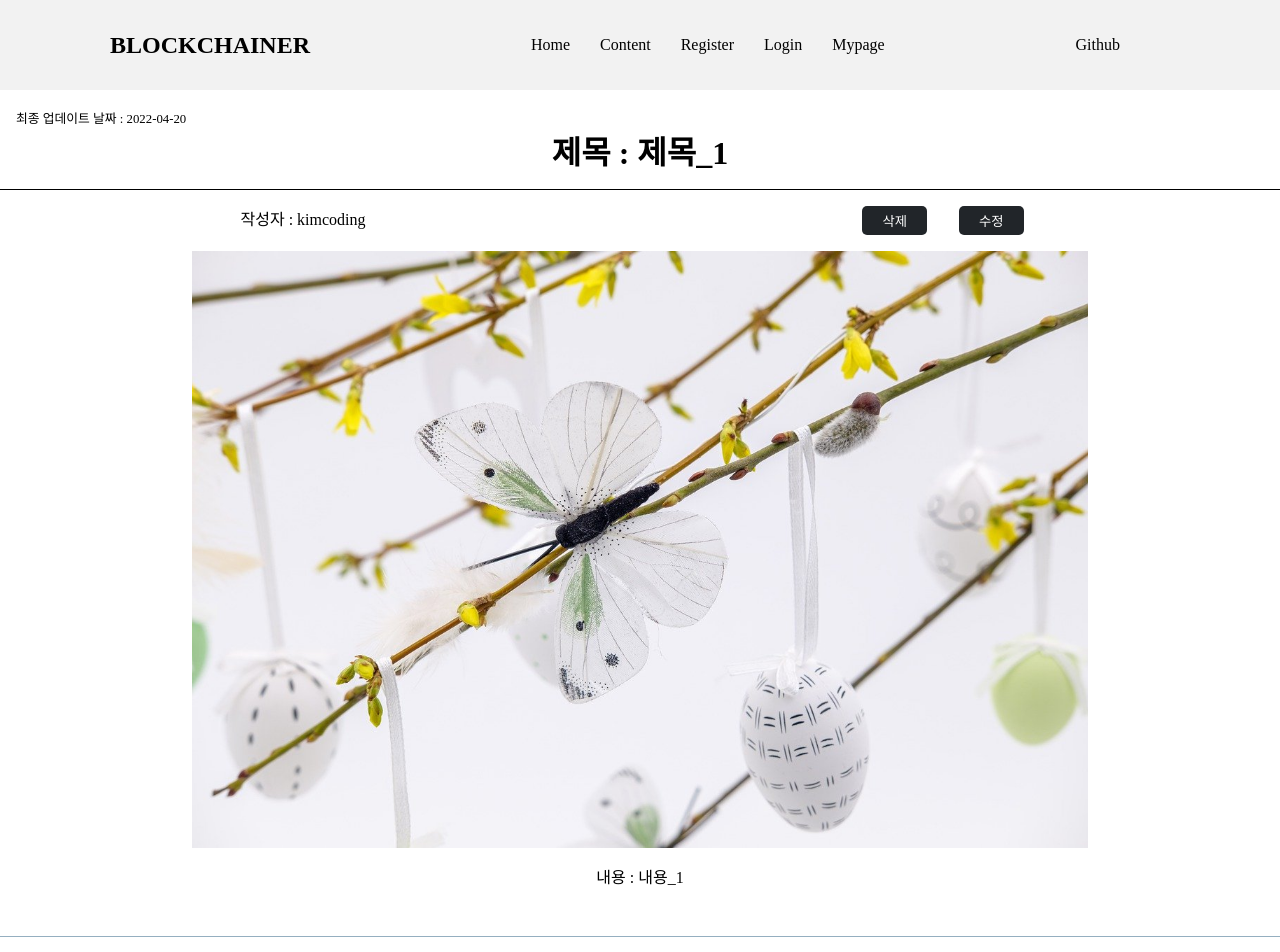
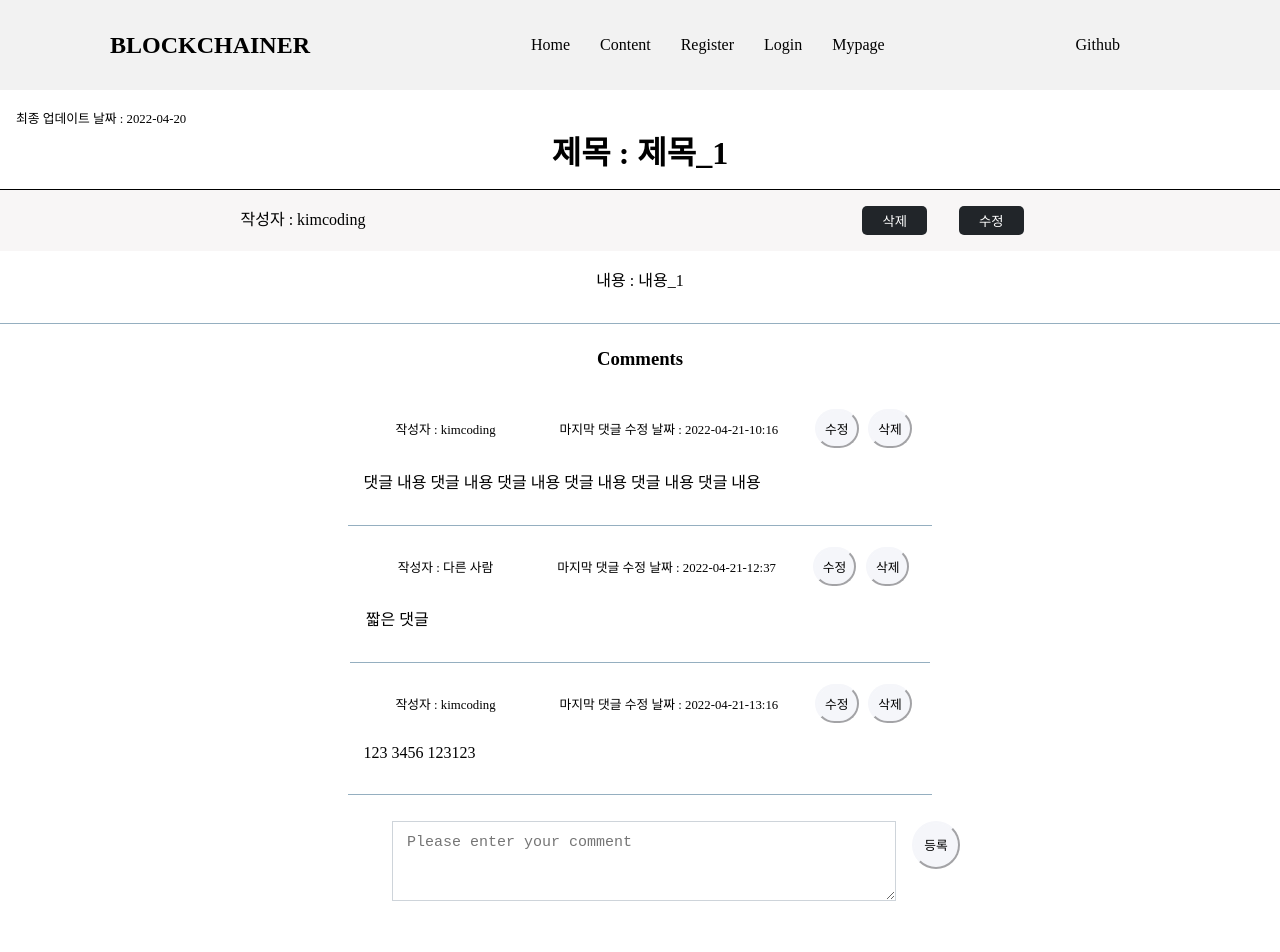
Before and after one commit to citron03/beb-03-blockchainer, a React (Create React App) app in the folder client/: page /postdetail/1 in a window 1280 px wide. Shown: the top 952 px of the page. Built offline with nearby package versions, Linux system fonts and the light colour scheme.

Commit message:
postDetail CSS 수정

```diff
--- a/client/src/components/postDetail/Comment.jsx
+++ b/client/src/components/postDetail/Comment.jsx
@@ -5,7 +5,7 @@ import axios from 'axios';
 
 const CommentContainer = styled.div`
     padding: 1rem;
-    border-bottom: 1px solid #dfe6e9;
+    border-bottom: 1px solid #95afc0;
 `;
 
 const CommentSpan = styled.span`
--- a/client/src/components/postDetail/Comments.jsx
+++ b/client/src/components/postDetail/Comments.jsx
@@ -3,8 +3,7 @@ import styled from "styled-components";
 import Comment from "./Comment";
 
 const CommentsContainer = styled.div`
-    padding: 1rem;
-    margin-top: 1rem;
+    padding: 0.3rem;
     width: 100%;
     display: flex;
     flex-direction: column;
@@ -14,7 +13,7 @@ const CommentsContainer = styled.div`
 const Comments = ({post_id}) => {
     return (
     <CommentsContainer>
-        <h2>Comments</h2>
+        <h3>Comments</h3>
         {dummyComments.map((el) => {
             return <Comment key={el.comment_id} data={el} post_id={post_id}/>
         })}
--- a/client/src/components/postDetail/Post.jsx
+++ b/client/src/components/postDetail/Post.jsx
@@ -65,6 +65,7 @@ const Button = styled.button`
 const PostHeader = styled.div`
     display: flex;
     justify-content: space-around;
+    background-color: #f8f6f6;
 `
 
 const handleDeletePost = (post_id, history) => {
@@ -90,6 +91,10 @@ const AllCommentsSection = styled.section`
     margin-bottom: 3rem;
 `;
 
+const Paragraph = styled.p`
+    margin: 1rem 20% 0 20%;
+`
+
 const Post = ({data}) => {
     const history = useHistory();
     return (
@@ -104,8 +109,8 @@ const Post = ({data}) => {
                     <Button onClick={() => history.push(`/modify/${data.post_id}`)}>수정</Button>
                 </ButtonDiv>
             </PostHeader>
-            <Image src={image} alt="https://pixabay.com/ko/photos/%eb%b6%80%ed%99%9c%ec%a0%88-%eb%82%98%eb%ac%b4-%eb%b6%80%ed%99%9c%ec%a0%88-7106933/" />
-            <p>내용 : {data.content}</p>
+            {/* <Image src={image} alt="https://pixabay.com/ko/photos/%eb%b6%80%ed%99%9c%ec%a0%88-%eb%82%98%eb%ac%b4-%eb%b6%80%ed%99%9c%ec%a0%88-7106933/" /> */}
+            <Paragraph>내용 : {data.content}</Paragraph>
         </PostContainer>
         <AllCommentsSection>
             <Comments post_id={data.post_id}/>
--- a/client/src/components/postDetail/WriteComment.jsx
+++ b/client/src/components/postDetail/WriteComment.jsx
@@ -3,14 +3,19 @@ import axios from "axios";
 import { useState } from "react";
 
 const WriteCommentConatiner = styled.div`
-    width: 40%;
+    width: 50%;
     height: 3rem;
     display: flex;
+    margin: 1.3rem;
+    padding-left: 4.5rem;
+    justify-content: center;
 `
 
-const Input = styled.input`
+const TextArea = styled.textarea`
   display: block;
   width: 100%;
+  min-width: 200px;
+  height: 5rem;
   font-weight: 400;
   line-height: 1.5;
   color: #212529;
@@ -22,16 +27,16 @@ const Input = styled.input`
   border-radius: 0;
   box-shadow: none;
   font-size: 15px;
+  margin-right: 1rem;
 `;
 
 const CommentButton = styled.button`
     background-color: #f5f6fa;
     border-color: #f5f6fa;
-    width: 3rem;
     font-size: 0.8rem;
-    padding: 0.5rem;
-    margin: 0.3rem 0.3rem 0.3rem 1.5rem;
     border-radius: 2rem;
+    width: fit-content;
+    min-width: 3rem;
 `;
 
 const WriteComment = ( {content = "", setUpdate = null, post_id, comment_id = null} ) => {
@@ -72,7 +77,7 @@ const WriteComment = ( {content = "", setUpdate = null, post_id, comment_id = nu
 
     return (
     <WriteCommentConatiner>
-        <Input placeholder="Please enter your comment"
+        <TextArea placeholder="Please enter your comment"
             value={newContent}
             onChange={(e) => setNewContent(e.target.value)}
         />
```
